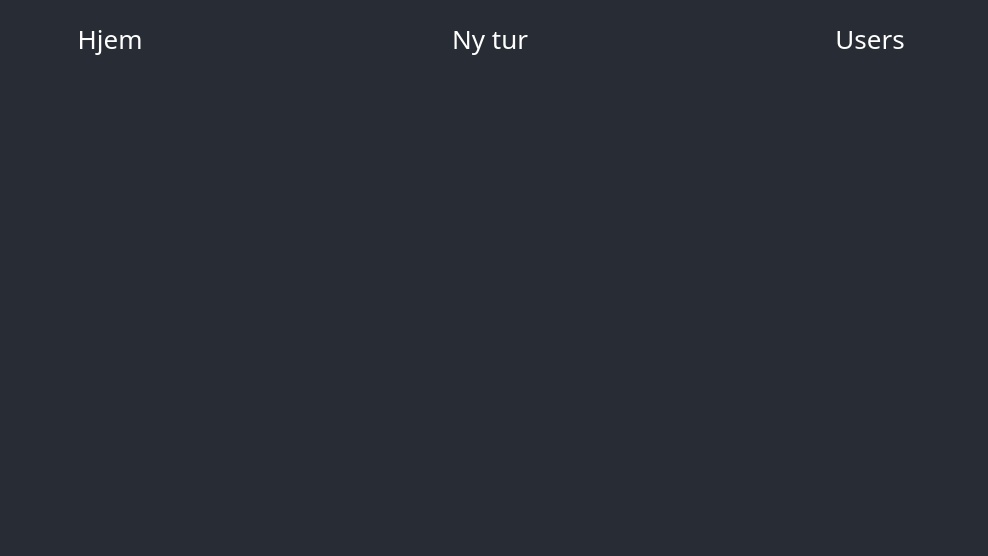
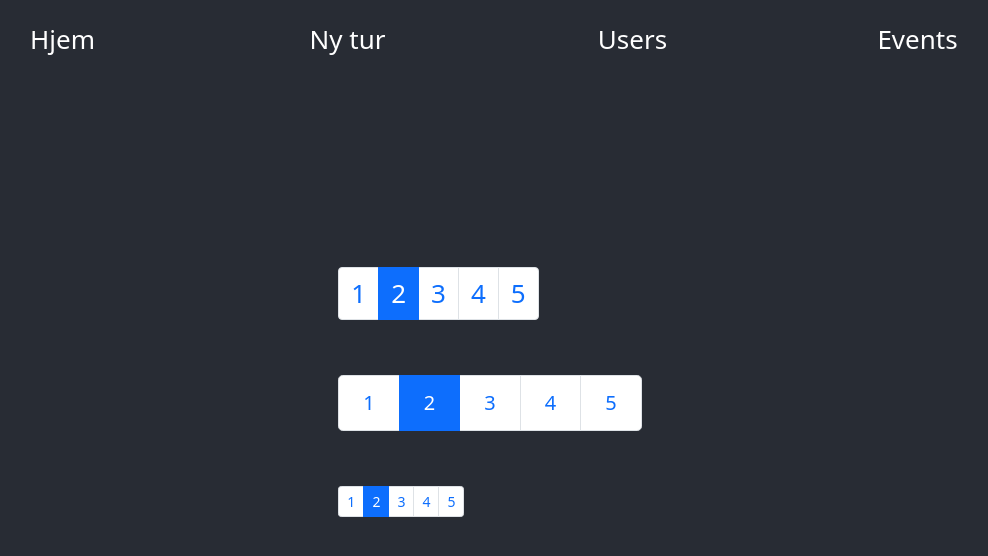
Before and after one commit to elibir/tdt4140-hiking-app, a React (Create React App) app in the folder frontend/: page /events in a window 1280 px wide. Before the commit this address had no page. Shown: the top 556 px of the page, without its empty margins (150-1138 px from the left). Built offline with nearby package versions, Linux system fonts and the light colour scheme.

Commit message:
Forsøk på PageSelector

```diff
--- a/frontend/src/App.tsx
+++ b/frontend/src/App.tsx
@@ -1,6 +1,8 @@
 import React from 'react';
 import './App.css';
 import { TripCreatorContainer } from './components/arrangement/TripCreatorContainer';
+import { PageSelector } from './components/event_pages/PageSelector';
+
 import TripNavbar from './components/nav_bar/TripNavbar';
 import { INavItems } from './Interfaces';
 
@@ -8,6 +10,7 @@ const pages: INavItems[] = [
   {title: "Hjem", link: "/", commponent: <h1>Home</h1>},
   {title: "Ny tur", link: "/newTrip", commponent: <TripCreatorContainer/>},
   {title: "Users", link: "/users", commponent: <h1>users</h1>},
+  {title: "Events", link: "/events", commponent: <PageSelector/>},
 ];
 
 function App() {
--- /dev/null
+++ b/frontend/src/components/event_pages/PageSelector.tsx
@@ -0,0 +1,67 @@
+// import React, { FunctionComponent } from 'react';
+// import { Pagination } from 'react-bootstrap';
+// import PageItem from 'react-bootstrap/PageItem'
+
+
+// type IProps = {}
+
+
+// let active = 2;
+// let items: number[] = [1,2,3,4]
+
+// export const PageSelector: FunctionComponent<IProps> = ({}) => {
+//     return(
+
+//         <div>
+//         <Pagination>{items}</Pagination>
+//         <br />
+
+//         <Pagination size="lg">{items}</Pagination>
+//         <br />
+
+//         <Pagination size="sm">{items}</Pagination>
+
+//         <PageItem/>
+//         </div>
+
+
+
+//     )
+
+// }
+
+
+import React, { FunctionComponent } from 'react';
+import { Form, Button, Row, Pagination } from 'react-bootstrap';
+
+
+let active = 2;
+let items = [];
+for (let number = 1; number <= 5; number++) {
+  items.push(
+    <Pagination.Item key={number} active={number === active}>
+      {number}
+    </Pagination.Item>,
+  );
+}
+
+// type IProps = {
+//   onClick?: (e: React.MouseEvent<HTMLDivElement, MouseEvent>) => void,
+// }
+
+export const PageSelector = ({
+}) => {
+
+  return <Form className="PageSelector">
+    <div>
+        <Pagination>{items}</Pagination>
+        <br />
+
+        <Pagination size="lg">{items}</Pagination>
+        <br />
+
+        <Pagination size="sm">{items}</Pagination>
+    </div>
+
+</Form>
+}
--- a/frontend/tsconfig.json
+++ b/frontend/tsconfig.json
@@ -18,7 +18,7 @@
     "resolveJsonModule": true,
     "isolatedModules": true,
     "noEmit": true,
-    "jsx": "react-jsx"
+    "jsx": "preserve"
   },
   "include": [
     "src"
```
